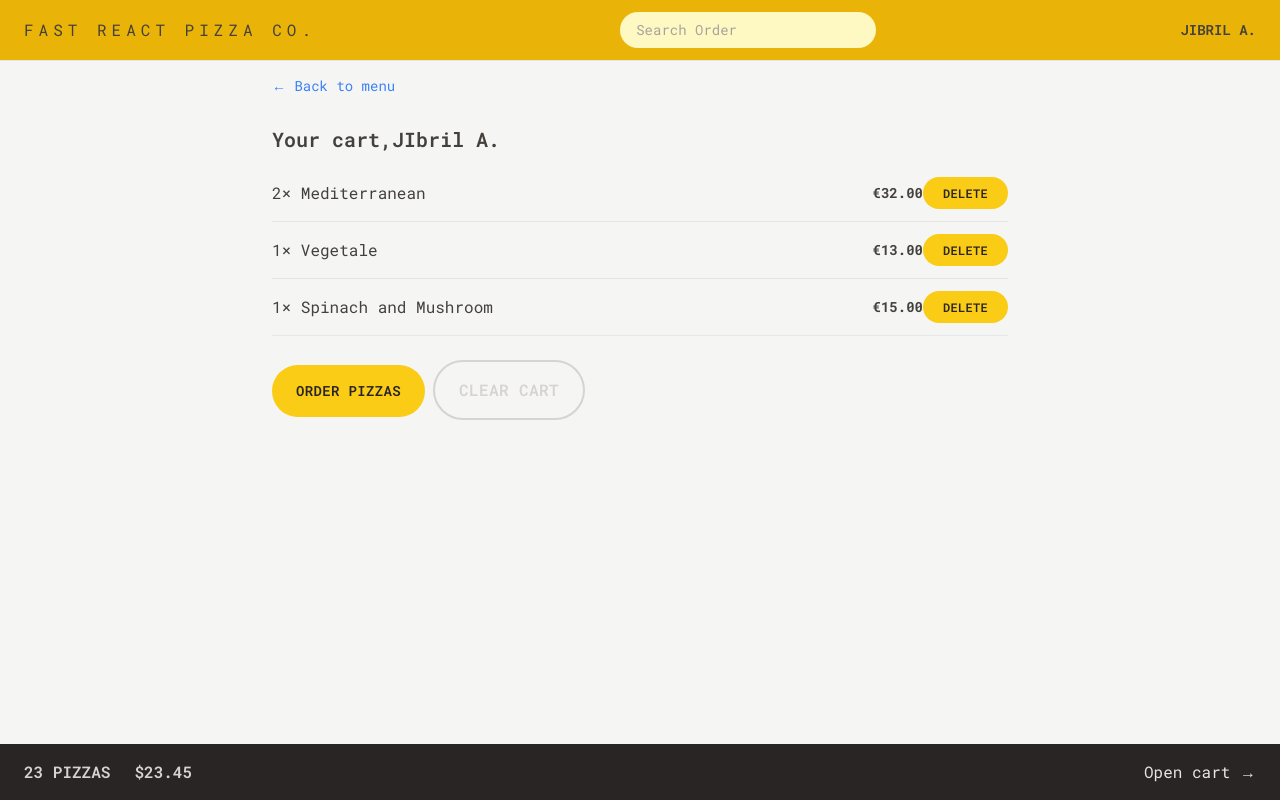
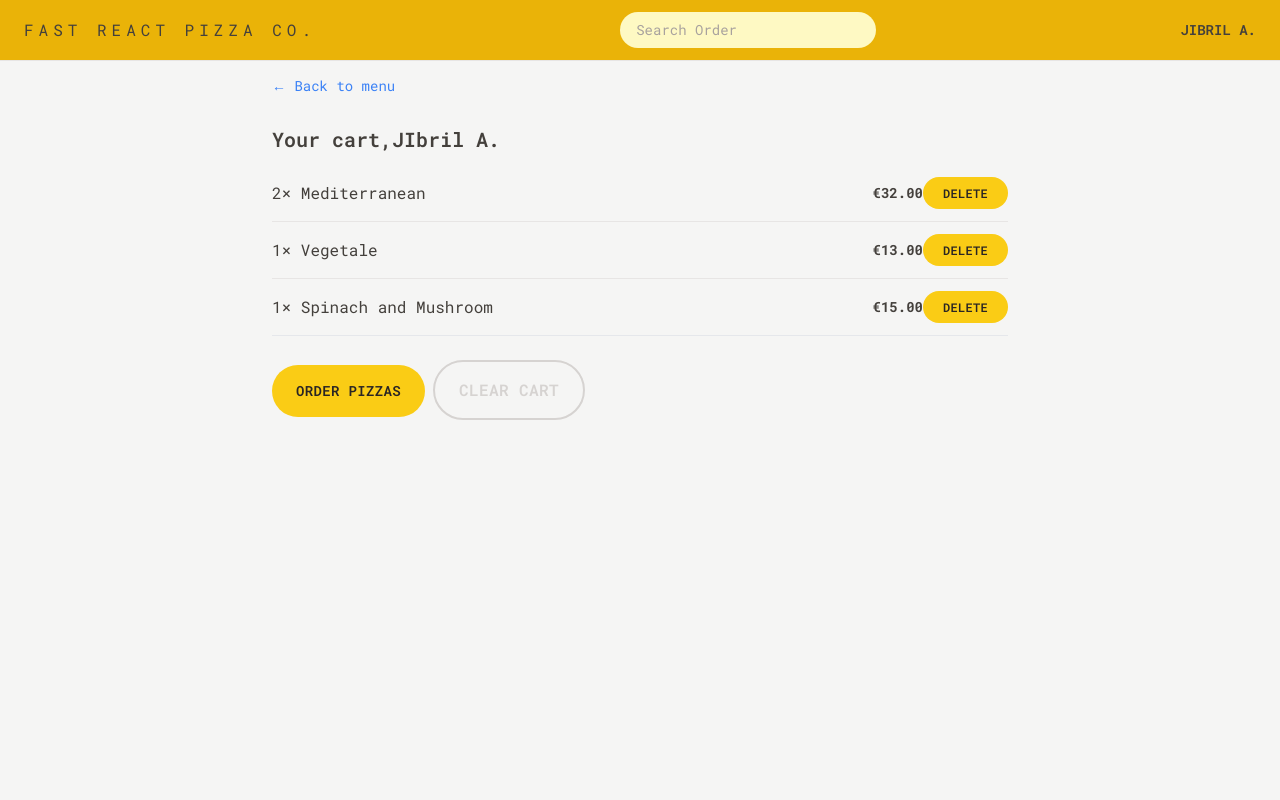
Before and after one commit to jibrilarbicho/React-Advanced-Concepts, a React (Vite) app in the folder fast-react-pizza/: page /cart in a window 1280 px wide. Built offline with nearby package versions, Linux system fonts and the light colour scheme.

Commit message:
building the cart Overview

```diff
--- a/fast-react-pizza/src/features/cart/CartOverview.jsx
+++ b/fast-react-pizza/src/features/cart/CartOverview.jsx
@@ -1,12 +1,18 @@
+import { useSelector } from 'react-redux';
 import { Link } from 'react-router-dom';
+import { getTotalCartPrice, getTotalCartQuantity } from './CartSlice';
+import { formatCurrency } from '../../utils/helpers';
 
 function CartOverview() {
+  const totalCartQuanitity=useSelector(getTotalCartQuantity)
+  const totalCartPrice=useSelector(getTotalCartPrice)
+if(!totalCartQuanitity)return null;
   return (
     <div className='relative' >
     <div className="bg-stone-800 p-4 text-stone-200 px-4 py-4 sm:px-6 text-sm md:text-base flex justify-between items-center absolute bottom-0 w-full">
     <p className="space-x-4 font-semibold uppercase text-stone-300 sm:space-x-6">
-        <span>23 pizzas</span>
-        <span>$23.45</span>
+        <span>{totalCartQuanitity} pizzas</span>
+        <span>{formatCurrency(totalCartPrice)}</span>
       </p>
       <Link to="/cart">Open cart &rarr;</Link>
     </div>
--- a/fast-react-pizza/src/features/cart/CartSlice.js
+++ b/fast-react-pizza/src/features/cart/CartSlice.js
@@ -1,16 +1,7 @@
 import { createSlice } from "@reduxjs/toolkit"
 
 const initialState={
-    cart:[
-{
-    PizzaId:12,
-    name:"Mediterranean",
-    quantity:2,
-    unitPrice:16,
-    totalPrice:32,
-}
-
-    ]
+    cart:[]
 }
 
 
@@ -47,3 +38,7 @@
 })
 export const {addToCart,removeFromCart,IncreaseItemQuantity,DecareaseItemQuantity,ClearCart}=cartSlice.actions
 export default cartSlice.reducer
+
+
+export const getTotalCartQuantity= (state)=> state.cart.cart.reduce((sum, item) => sum + item.quantity, 0);
+export const getTotalCartPrice= (state)=> state.cart.cart.reduce((sum, item) => sum + item.totalPrice, 0);
```
